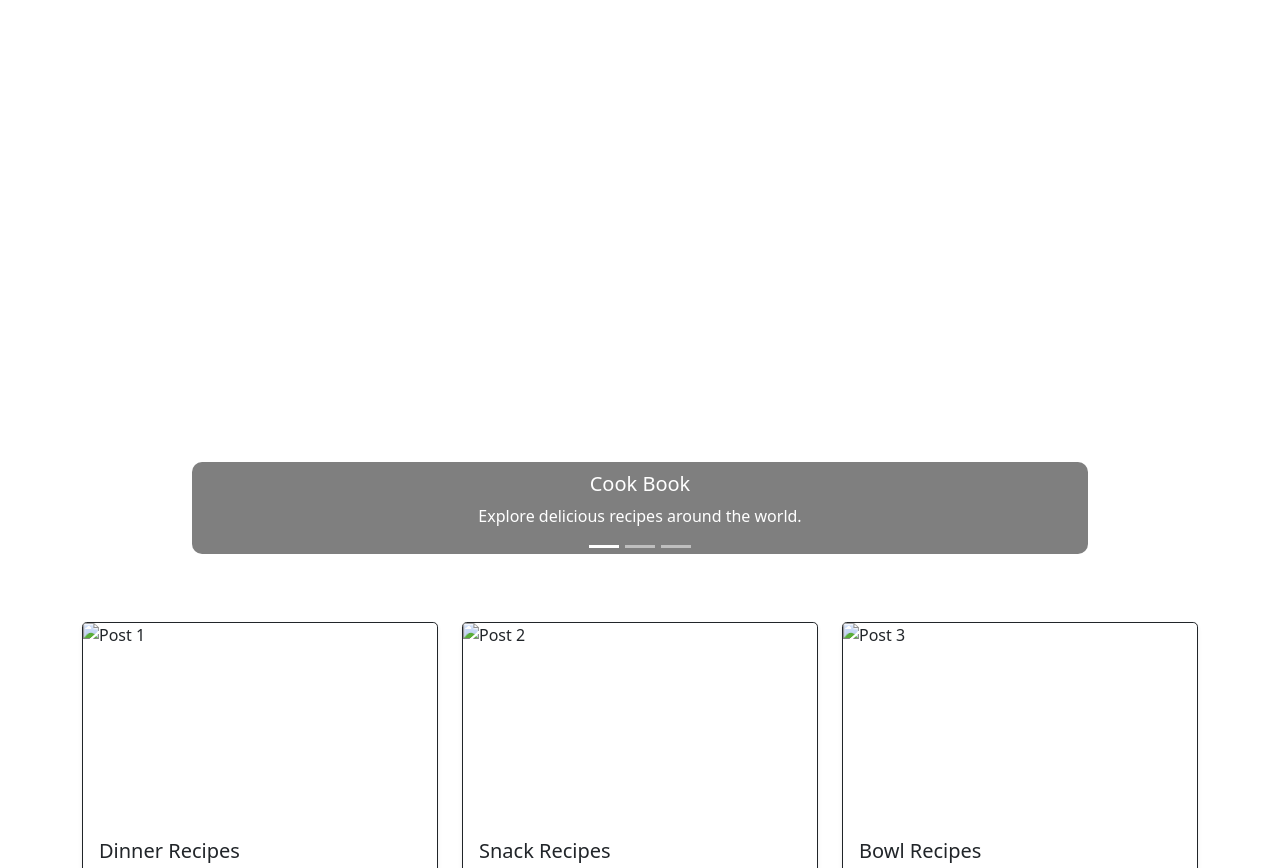
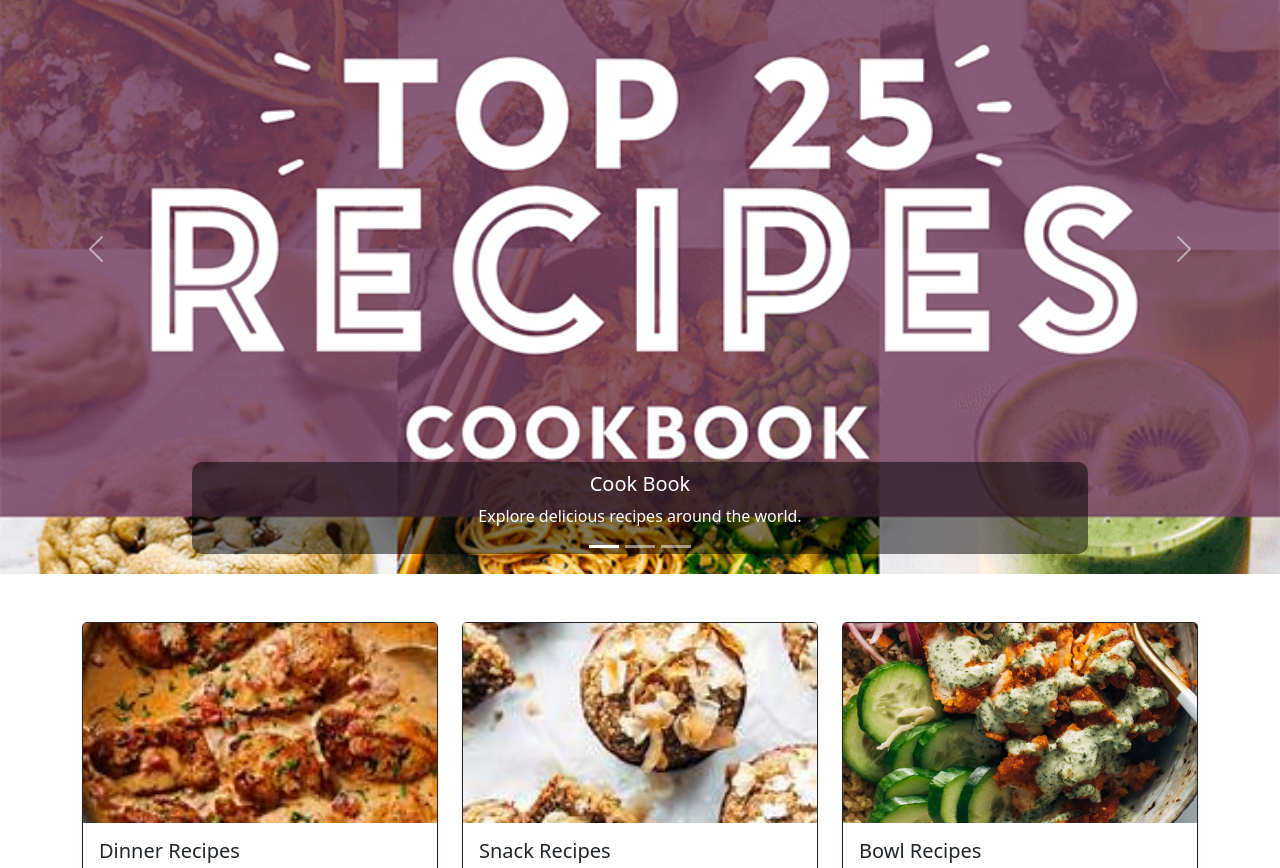
Before and after one commit to Vani628/Task4, a plain HTML site: page index.html in a window 1280 px wide. Shown: the part 76-944 px from the top of the page. Drawn offline with Linux system fonts and the light colour scheme.

Commit message:
some changes

```diff
--- a/index.html
+++ b/index.html
@@ -40,21 +40,21 @@
         </ol>
         <div class="carousel-inner">
             <div class="carousel-item active">
-                <img src="../Bootstrap/images/poy-ecookbook-2021.webp" class="d-block w-100" alt="Travel">
+                <img src="../images/poy-ecookbook-2021.webp" class="d-block w-100" alt="Travel">
                 <div class="carousel-caption d-none d-md-block">
                     <h5>Cook Book</h5>
                     <p>Explore delicious recipes around the world.</p>
                 </div>
             </div>
             <div class="carousel-item">
-                <img src="../Bootstrap/images/carousel_food.jpg" class="d-block w-100" alt="Food">
+                <img src="../images/carousel_food.jpg" class="d-block w-100" alt="Food">
                 <div class="carousel-caption d-none d-md-block">
                     <h5>Delicious Recipes</h5>
                     <p>Discover mouth-watering recipes and cooking tips.</p>
                 </div>
             </div>
             <div class="carousel-item">
-                <img src="../Bootstrap/images/meal-prep.jpg" class="d-block w-100" alt="Wardrobe Essentials">
+                <img src="../images/meal-prep.jpg" class="d-block w-100" alt="Wardrobe Essentials">
                 <div class="carousel-caption d-none d-md-block">
                     <h5>Top rated meal prep recipes</h5>
                     <p>Enjoy the top rated meal prepartion recipes and tips.</p>
@@ -76,7 +76,7 @@
         <div class="row">
             <div class="col-md-4">
                 <div class="card mb-4 border-dark rounded-3 shadow-sm">
-                    <img src="../Bootstrap/images/dinner.jpg" class="card-img-top" alt="Post 1">
+                    <img src="../images/dinner.jpg" class="card-img-top" alt="Post 1">
                     <div class="card-body">
                         <h5 class="card-title">Dinner Recipes</h5>
                         <p class="card-text"> "What's for dinner?" Gah! That question! Whether it's coming from your own tired brain or a family full of hungry askers, let's help you get that question answered!</p>
@@ -86,7 +86,7 @@
             </div>
             <div class="col-md-4">
                 <div class="card mb-4 border-dark rounded-3 shadow-sm">
-                    <img src="../Bootstrap/images/snack.jpg" class="card-img-top" alt="Post 2">
+                    <img src="../images/snack.jpg" class="card-img-top" alt="Post 2">
                     <div class="card-body">
                         <h5 class="card-title">Snack Recipes</h5>
                         <p class="card-text">To be clear, we can make almost anything a snack around here. But ok, we also have a whole slew of more traditional type snackables for you to choose from.</p>
@@ -96,7 +96,7 @@
             </div>
             <div class="col-md-4">
                 <div class="card mb-4 border-dark rounded-3 shadow-sm">
-                    <img src="../Bootstrap/images/bowls.webp" class="card-img-top" alt="Post 3">
+                    <img src="../images/bowls.webp" class="card-img-top" alt="Post 3">
                     <div class="card-body">
                         <h5 class="card-title">Bowl Recipes</h5>
                         <p class="card-text">Best directions for any meal: pile it in a bowl and eat forever. It's easy, it's healthy, and makes dinner customizable to what everyone wants.</p>
```
